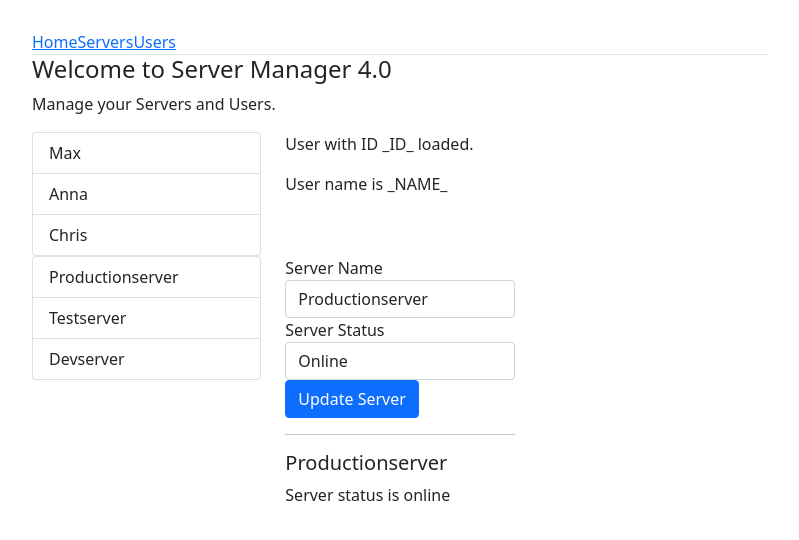
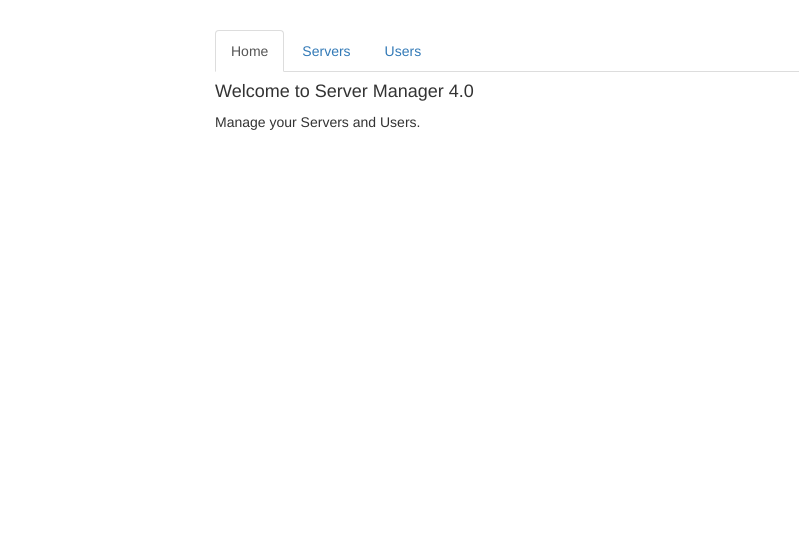
Before and after one commit to sidharthjain-zemoso/angular-routing-start, an Angular app: page / in a window 1280 px wide. Shown: the top 540 px of the page, without its empty margins (50-849 px from the left). Built offline with nearby package versions, Linux system fonts and the light colour scheme.

Commit message:
setting up and loading routes

```diff
--- a/package.json
+++ b/package.json
@@ -18,7 +18,7 @@
     "@angular/platform-browser": "~13.3.0",
     "@angular/platform-browser-dynamic": "~13.3.0",
     "@angular/router": "~13.3.0",
-    "bootstrap": "^5.1.3",
+    "bootstrap": "^3.4.1",
     "rxjs": "~7.5.0",
     "tslib": "^2.3.0",
     "zone.js": "~0.11.4"
--- a/src/app/app.component.html
+++ b/src/app/app.component.html
@@ -3,24 +3,14 @@
     <div class="col-xs-12 col-sm-10 col-md-8 col-sm-offset-1 col-md-offset-2">
       <ul class="nav nav-tabs">
         <li role="presentation" class="active"><a href="#">Home</a></li>
-        <li role="presentation"><a href="#">Servers</a></li>
-        <li role="presentation"><a href="#">Users</a></li>
+        <li role="presentation"><a href="/servers">Servers</a></li>
+        <li role="presentation"><a href="/users">Users</a></li>
       </ul>
     </div>
   </div>
   <div class="row">
     <div class="col-xs-12 col-sm-10 col-md-8 col-sm-offset-1 col-md-offset-2">
-      <app-home></app-home>
-    </div>
-  </div>
-  <div class="row">
-    <div class="col-xs-12 col-sm-10 col-md-8 col-sm-offset-1 col-md-offset-2">
-      <app-users></app-users>
-    </div>
-  </div>
-  <div class="row">
-    <div class="col-xs-12 col-sm-10 col-md-8 col-sm-offset-1 col-md-offset-2">
-      <app-servers></app-servers>
+      <router-outlet></router-outlet>
     </div>
   </div>
 </div>
--- a/src/app/app.module.ts
+++ b/src/app/app.module.ts
@@ -1,17 +1,22 @@
-import { BrowserModule } from '@angular/platform-browser';
-import { NgModule } from '@angular/core';
-import { FormsModule } from '@angular/forms';
+import { BrowserModule } from "@angular/platform-browser";
+import { NgModule } from "@angular/core";
+import { FormsModule } from "@angular/forms";
 
+import { AppComponent } from "./app.component";
+import { HomeComponent } from "./home/home.component";
+import { UsersComponent } from "./users/users.component";
+import { ServersComponent } from "./servers/servers.component";
+import { UserComponent } from "./users/user/user.component";
+import { EditServerComponent } from "./servers/edit-server/edit-server.component";
+import { ServerComponent } from "./servers/server/server.component";
+import { ServersService } from "./servers/servers.service";
+import { RouterModule, Routes } from "@angular/router";
 
-import { AppComponent } from './app.component';
-import { HomeComponent } from './home/home.component';
-import { UsersComponent } from './users/users.component';
-import { ServersComponent } from './servers/servers.component';
-import { UserComponent } from './users/user/user.component';
-import { EditServerComponent } from './servers/edit-server/edit-server.component';
-import { ServerComponent } from './servers/server/server.component';
-import { ServersService } from './servers/servers.service';
-
+const appRoutes: Routes = [
+  { path: "", component: HomeComponent },
+  { path: "users", component: UsersComponent },
+  { path: "servers", component: ServersComponent },
+];
 @NgModule({
   declarations: [
     AppComponent,
@@ -20,13 +25,10 @@
     ServersComponent,
     UserComponent,
     EditServerComponent,
-    ServerComponent
+    ServerComponent,
   ],
-  imports: [
-    BrowserModule,
-    FormsModule,
-  ],
+  imports: [BrowserModule, FormsModule, RouterModule.forRoot(appRoutes)],
   providers: [ServersService],
-  bootstrap: [AppComponent]
+  bootstrap: [AppComponent],
 })
-export class AppModule { }
+export class AppModule {}
```
Also changed, not shown: 1 other file (tests, documents, lock files or other folders).
